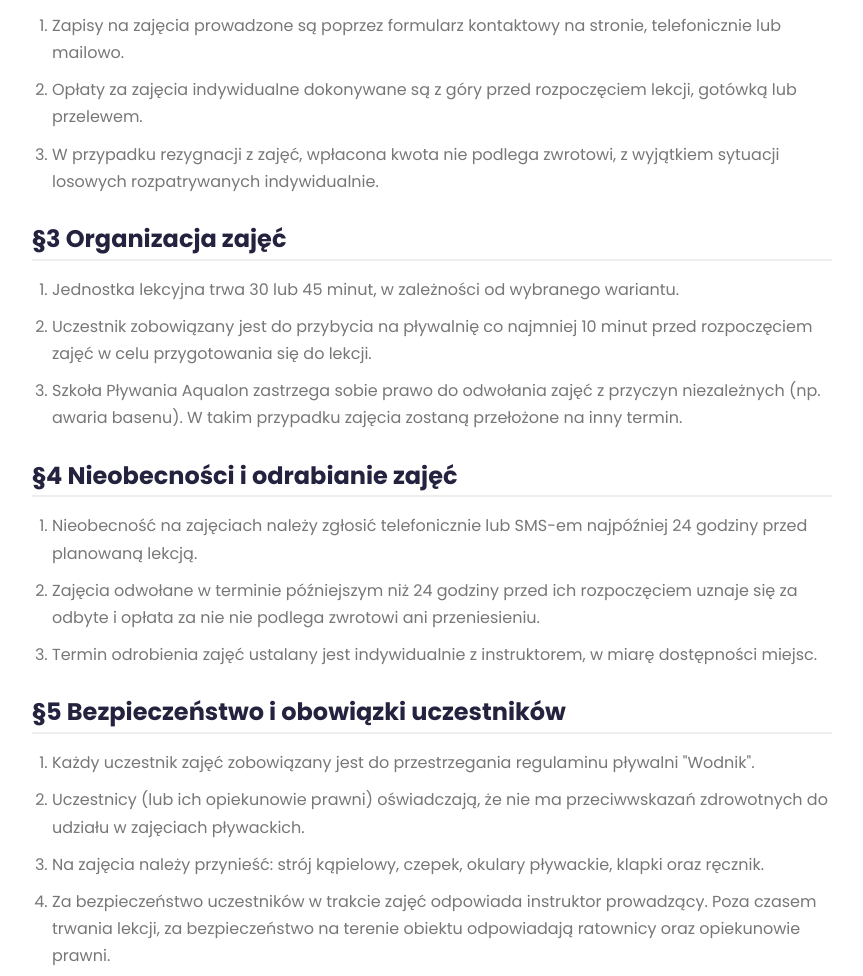
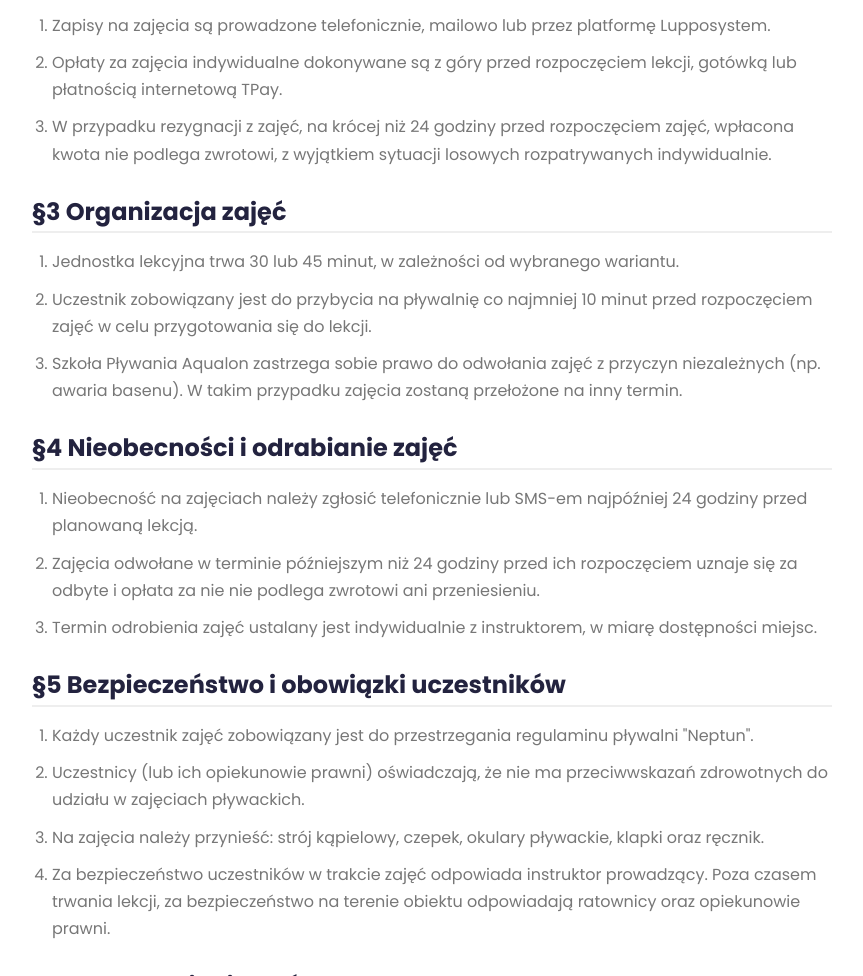
Before and after one commit to asior-dev/aqualon, a plain HTML site: page regulamin.html in a window 1280 px wide. Shown: the part 419-1395 px from the top of the page, without its empty margins (208-1071 px from the left). Drawn offline with nearby package versions, Linux system fonts and the light colour scheme.

Commit message:
poprawki aktualnosci faq regulamin tresc index

```diff
--- a/regulamin.html
+++ b/regulamin.html
@@ -47,9 +47,9 @@
 
                 <h3>§2 Zapisy i płatności</h3>
                 <ol>
-                    <li>Zapisy na zajęcia prowadzone są poprzez formularz kontaktowy na stronie, telefonicznie lub mailowo.</li>
-                    <li>Opłaty za zajęcia indywidualne dokonywane są z góry przed rozpoczęciem lekcji, gotówką lub przelewem.</li>
-                    <li>W przypadku rezygnacji z zajęć, wpłacona kwota nie podlega zwrotowi, z wyjątkiem sytuacji losowych rozpatrywanych indywidualnie.</li>
+                    <li>Zapisy na zajęcia są prowadzone telefonicznie, mailowo lub przez platformę Lupposystem.</li>
+                    <li>Opłaty za zajęcia indywidualne dokonywane są z góry przed rozpoczęciem lekcji, gotówką lub płatnością internetową TPay.</li>
+                    <li>W przypadku rezygnacji z zajęć, na krócej niż 24 godziny przed rozpoczęciem zajęć, wpłacona kwota nie podlega zwrotowi, z wyjątkiem sytuacji losowych rozpatrywanych indywidualnie.</li>
                 </ol>
 
                 <h3>§3 Organizacja zajęć</h3>
@@ -68,7 +68,7 @@
 
                 <h3>§5 Bezpieczeństwo i obowiązki uczestników</h3>
                 <ol>
-                    <li>Każdy uczestnik zajęć zobowiązany jest do przestrzegania regulaminu pływalni "Wodnik".</li>
+                    <li>Każdy uczestnik zajęć zobowiązany jest do przestrzegania regulaminu pływalni "Neptun".</li>
                     <li>Uczestnicy (lub ich opiekunowie prawni) oświadczają, że nie ma przeciwwskazań zdrowotnych do udziału w zajęciach pływackich.</li>
                     <li>Na zajęcia należy przynieść: strój kąpielowy, czepek, okulary pływackie, klapki oraz ręcznik.</li>
                     <li>Za bezpieczeństwo uczestników w trakcie zajęć odpowiada instruktor prowadzący. Poza czasem trwania lekcji, za bezpieczeństwo na terenie obiektu odpowiadają ratownicy oraz opiekunowie prawni.</li>
```
Also changed, not shown: aktualnosci.html (+1 -1 lines), faq.html (+3 -2 lines), index.html (+1 -1 lines).
